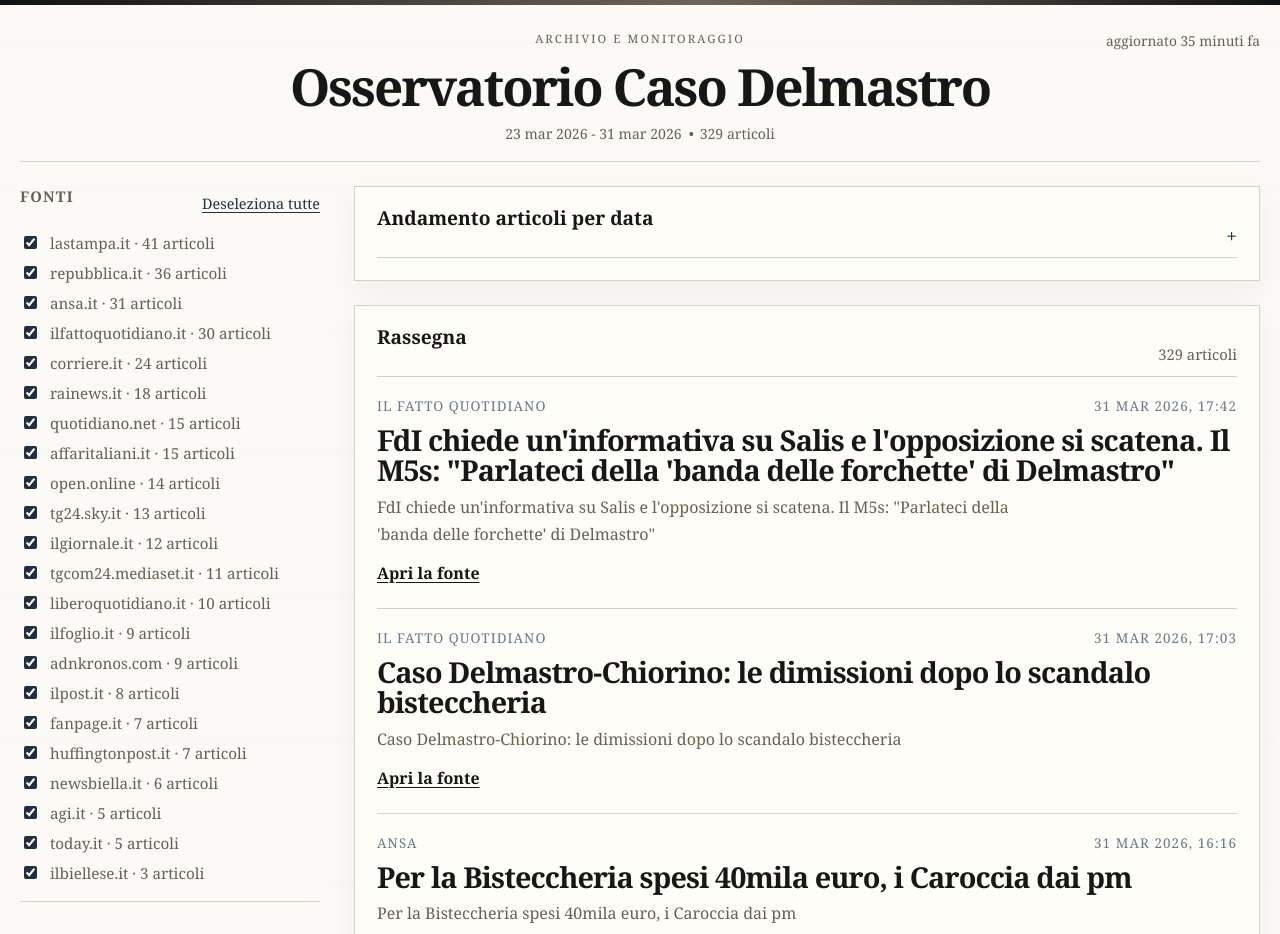
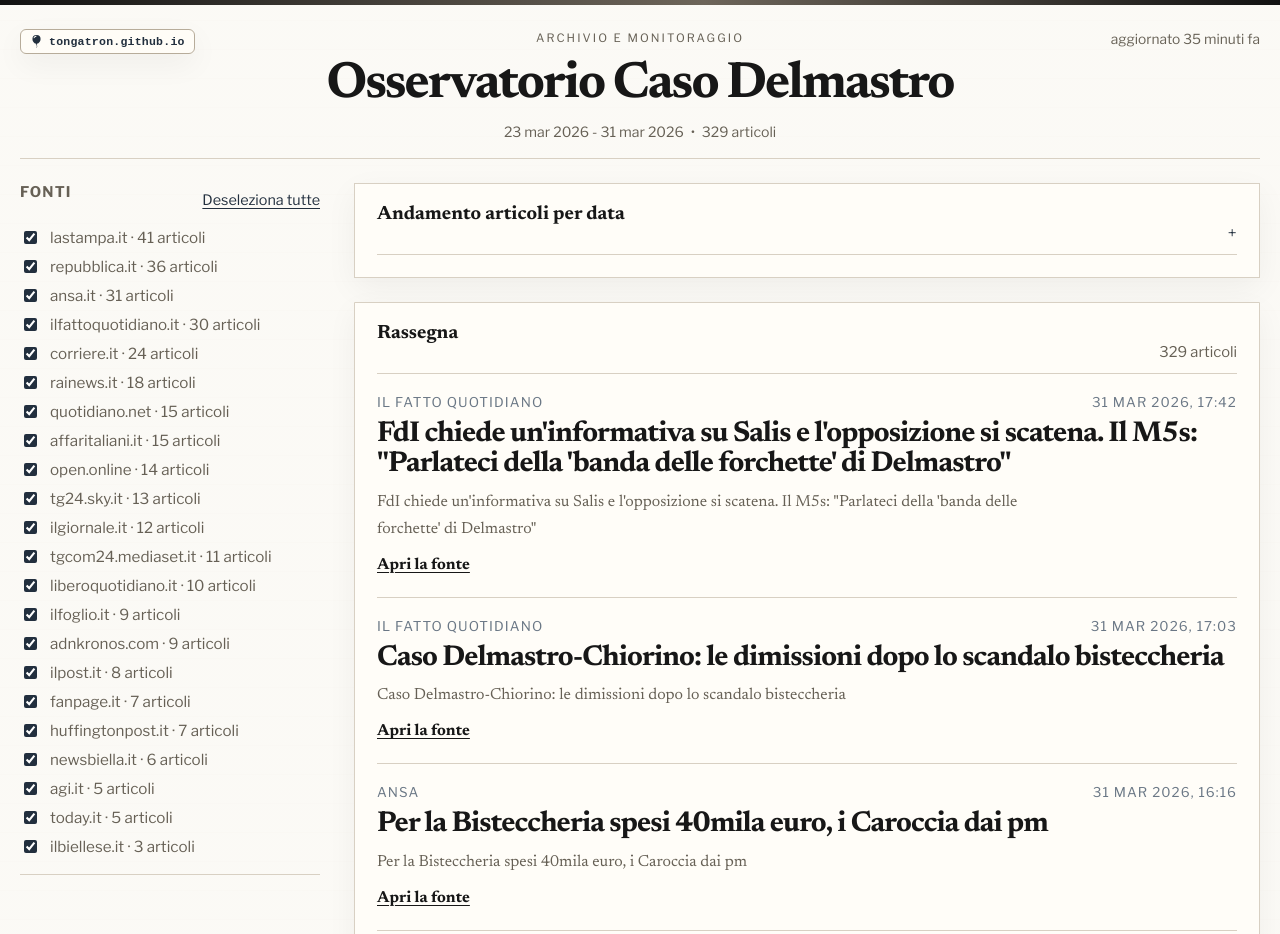
Before and after one commit to tongatron/osservatorio-delmastro, a website: page index.html in a window 1280 px wide. Shown: the top 934 px of the page. Drawn offline with nearby package versions, Linux system fonts and the light colour scheme.

Commit message:
Refine site badge styling

```diff
--- a/index.html
+++ b/index.html
@@ -10,6 +10,12 @@
     <div class="top-rule"></div>
     <div class="page-shell">
       <header class="masthead">
+        <a class="site-badge" href="https://tongatron.github.io/" target="_blank" rel="noreferrer">
+          <svg xmlns="http://www.w3.org/2000/svg" width="16" height="16" fill="currentColor" viewBox="0 0 16 16" aria-hidden="true">
+            <path fill-rule="evenodd" d="M8.48 10.901C11.211 10.227 13 7.837 13 5A5 5 0 0 0 3 5c0 2.837 1.789 5.227 4.52 5.901l-.244.487a.25.25 0 1 0 .448.224l.04-.08c.009.17.024.315.051.45.068.344.208.622.448 1.102l.013.028c.212.422.182.85.05 1.246-.135.402-.366.751-.534 1.003a.25.25 0 0 0 .416.278l.004-.007c.166-.248.431-.646.588-1.115.16-.479.212-1.051-.076-1.629-.258-.515-.365-.732-.419-1.004a2 2 0 0 1-.037-.289l.008.017a.25.25 0 1 0 .448-.224zM4.352 3.356a4 4 0 0 1 3.15-2.325C7.774.997 8 1.224 8 1.5s-.226.496-.498.542c-.95.162-1.749.78-2.173 1.617a.6.6 0 0 1-.52.341c-.346 0-.599-.329-.457-.644"/>
+          </svg>
+          <span>tongatron.github.io</span>
+        </a>
         <p class="edition-kicker">Archivio e monitoraggio</p>
         <p id="updated-relative" class="updated-relative"></p>
         <h1 class="nameplate">Osservatorio Caso Delmastro</h1>
--- a/styles.css
+++ b/styles.css
@@ -1,3 +1,5 @@
+@import url("https://fonts.googleapis.com/css2?family=Libre+Franklin:wght@400;500;600;700&family=Newsreader:opsz,wght@6..72,400;6..72,500;6..72,700;6..72,800&display=swap");
+
 :root {
   --paper: #f7f3ea;
   --surface: #fffdf8;
@@ -12,6 +14,8 @@
   --chart-soft: #dce7f2;
   --tag-bg: #f3ede2;
   --shadow: 0 10px 30px rgba(28, 25, 19, 0.05);
+  --font-serif: "Newsreader", Georgia, "Times New Roman", serif;
+  --font-sans: "Libre Franklin", Arial, sans-serif;
 }
 
 * {
@@ -25,7 +29,7 @@ html {
 body {
   margin: 0;
   color: var(--ink);
-  font-family: Georgia, "Times New Roman", serif;
+  font-family: var(--font-serif);
   background:
     linear-gradient(180deg, rgba(255, 255, 255, 0.55), rgba(255, 255, 255, 0.55)),
     repeating-linear-gradient(
@@ -56,8 +60,35 @@ body {
   text-align: center;
 }
 
+.site-badge {
+  position: absolute;
+  top: 6px;
+  left: 0;
+  display: inline-flex;
+  align-items: center;
+  gap: 6px;
+  padding: 5px 9px;
+  border: 1px solid var(--rule-strong);
+  border-radius: 6px;
+  background: rgba(255, 253, 248, 0.92);
+  color: var(--accent);
+  text-decoration: none;
+  font-family: "Courier New", Courier, monospace;
+  font-size: 0.72rem;
+  font-weight: 700;
+  letter-spacing: 0.02em;
+  box-shadow: var(--shadow);
+}
+
+.site-badge svg {
+  flex: 0 0 auto;
+  width: 13px;
+  height: 13px;
+}
+
 .edition-kicker {
   margin: 0 0 8px;
+  font-family: var(--font-sans);
   font-size: 0.72rem;
   letter-spacing: 0.18em;
   text-transform: uppercase;
@@ -81,6 +112,7 @@ body {
   top: 8px;
   right: 0;
   margin: 0;
+  font-family: var(--font-sans);
   font-size: 0.86rem;
   color: var(--muted);
   text-transform: lowercase;
@@ -93,6 +125,7 @@ body {
   flex-wrap: wrap;
   margin-top: 12px;
   color: var(--muted);
+  font-family: var(--font-sans);
   font-size: 0.88rem;
 }
 
@@ -127,6 +160,7 @@ h2 {
 }
 
 h3 {
+  font-family: var(--font-sans);
   font-size: 0.92rem;
   letter-spacing: 0.08em;
   text-transform: uppercase;
@@ -175,6 +209,7 @@ h3 {
   display: inline-flex;
   align-items: center;
   gap: 8px;
+  font-family: var(--font-sans);
   font-size: 0.92rem;
   letter-spacing: 0.08em;
   text-transform: uppercase;
@@ -267,6 +302,7 @@ h3 {
 
 .section-caption {
   margin: 0;
+  font-family: var(--font-sans);
   font-size: 0.92rem;
 }
 
@@ -281,6 +317,7 @@ h3 {
   align-content: stretch;
   justify-items: end;
   color: var(--accent-soft);
+  font-family: var(--font-sans);
   font-size: 0.8rem;
 }
 
@@ -318,6 +355,7 @@ h3 {
 .timeline-count {
   display: block;
   text-align: center;
+  font-family: var(--font-sans);
   font-size: 0.84rem;
   color: var(--accent);
 }
@@ -336,6 +374,7 @@ h3 {
 .timeline-date {
   display: block;
   text-align: center;
+  font-family: var(--font-sans);
   font-size: 0.8rem;
   color: var(--muted);
 }
@@ -363,6 +402,7 @@ h3 {
   justify-content: space-between;
   gap: 16px;
   margin-bottom: 10px;
+  font-family: var(--font-sans);
   font-size: 0.84rem;
   text-transform: uppercase;
   letter-spacing: 0.08em;
@@ -393,6 +433,7 @@ h3 {
 .empty-state {
   padding: 28px 0;
   text-align: center;
+  font-family: var(--font-sans);
   color: var(--muted);
 }
 
@@ -409,7 +450,7 @@ h3 {
   background: transparent;
   padding: 0;
   color: var(--accent);
-  font: inherit;
+  font-family: var(--font-sans);
   font-size: 0.9rem;
   cursor: pointer;
   text-decoration: underline;
@@ -425,6 +466,7 @@ h3 {
   display: flex;
   align-items: center;
   gap: 10px;
+  font-family: var(--font-sans);
   font-size: 0.95rem;
   color: var(--muted);
 }
@@ -462,6 +504,11 @@ h3 {
     position: static;
     margin-top: 8px;
     text-align: center;
+  }
+
+  .site-badge {
+    position: static;
+    margin: 0 auto 10px;
   }
 
   .meta-item + .meta-item::before {
```
